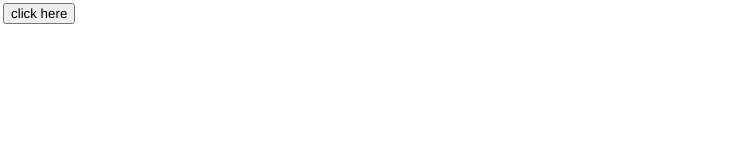
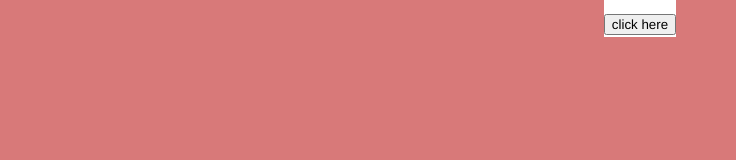
Before and after one commit to blatherdicer/mixed-messages-codeacad, a plain HTML site: page index.html in a window 1280 px wide. Shown: the whole page, without its empty margins (0-736 px from the left). Drawn offline with Linux system fonts and the light colour scheme.

Commit message:
Added styles

```diff
--- a/index.html
+++ b/index.html
@@ -1,12 +1,20 @@
 <!doctype html>
 <html>
+
 <head>
   <title>Mixed Messages - Code Academy Project</title>
   <!-- <link href="https://fonts.googleapis.com/css?family=Nunito+Sans:400,700" rel="stylesheet"> -->
   <link rel="stylesheet" href="./style.css">
   <script src="./randmess.js"></script>
 </head>
+
 <body>
+  <section class="layout">
+    <div id="message-input">
       <button type="button" onclick="clickHandler()">click here</button>
+    </div>
     <div id="message-output"></div>
+  </section>
 </body>
+
+</html>
--- a/style.css
+++ b/style.css
@@ -5,6 +5,26 @@
 
 body {
   margin: 0 auto;
-  padding: 3px;
-  background-color: #fff;
+  border: 1rem;
+  background-color: rgb(216, 121, 121);
 }
+
+.layout {
+  display: flex;
+  flex-direction: column;
+  justify-content: center;
+  align-items: center;
+  height: 100%;
+  gap: 1rem;
+}
+
+#message-input{
+  font-size: 2rem;
+  background-color: white;
+}
+
+#message-output{
+  font-size: 3rem;
+  font-weight: bold;
+  background-color: white;
+}
```
Lines whose indentation alone changed are shown as unchanged.
